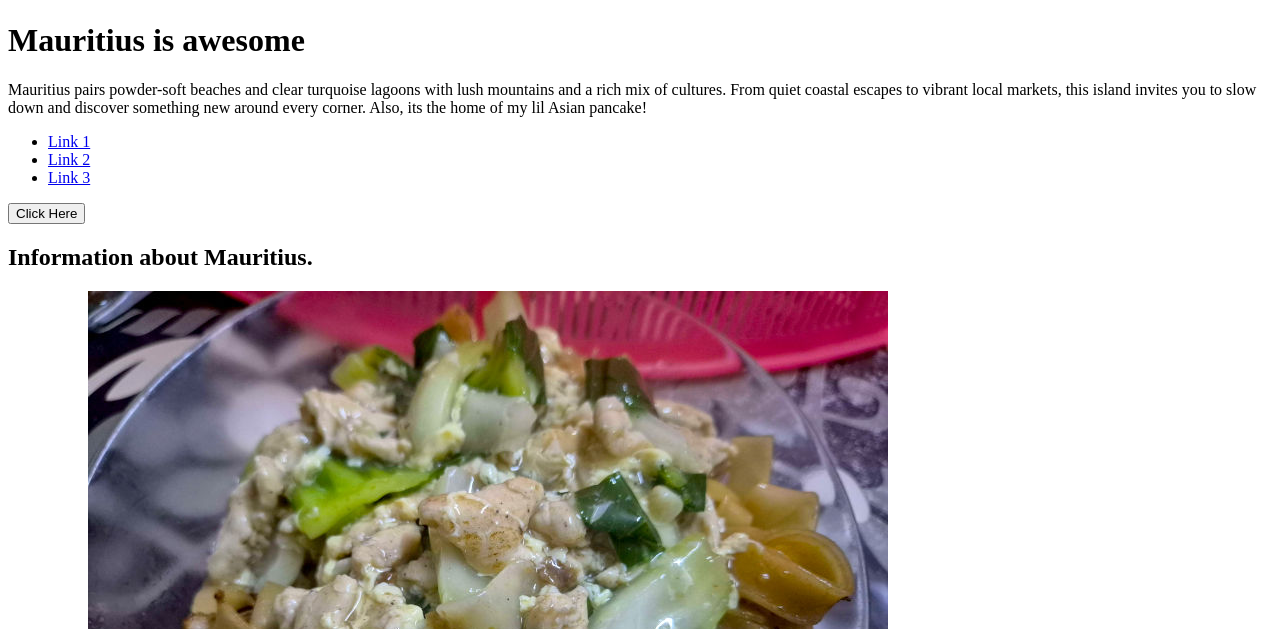
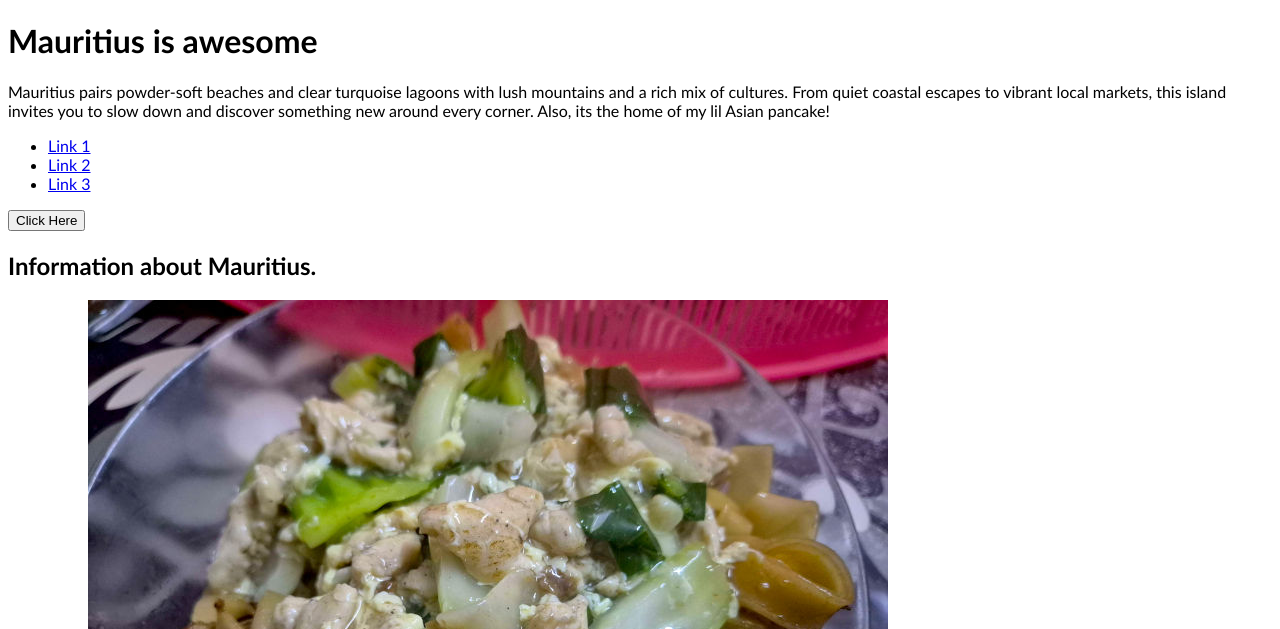
Before and after one commit to nate0112/odin-landing-page, a plain HTML site: page index.html in a window 1280 px wide. Shown: the part 171-800 px from the top of the page. Drawn offline with Linux system fonts and the light colour scheme.

Commit message:
Edit index.html and style.css as instructed

```diff
--- a/index.html
+++ b/index.html
@@ -14,14 +14,17 @@
     <img src="images/mauritius-island-colors.png" alt="Shape of Mauritius with flag colors" class="island" width="140"
       height="160" />
 
+    <div class="hero">
       <h1>Mauritius is awesome</h1>
       <p>
         Mauritius pairs powder-soft beaches and clear turquoise lagoons with lush mountains and a rich mix of cultures.
         From quiet coastal escapes to
-      vibrant local markets, this island invites you to slow down and discover something new around every corner. Also,
+        vibrant local markets, this island invites you to slow down and discover something new around every corner.
+        Also,
         its the home of my lil Asian
         pancake!
       </p>
+    </div>
 
     <nav>
       <ul>
--- a/style.css
+++ b/style.css
@@ -0,0 +1,4 @@
+body {
+    font-family: 'Trebuchet MS', 'Lucida Sans Unicode', 'Lucida Grande', 'Lucida Sans', Arial, sans-serif;
+
+}
```
Lines whose indentation alone changed are shown as unchanged.
